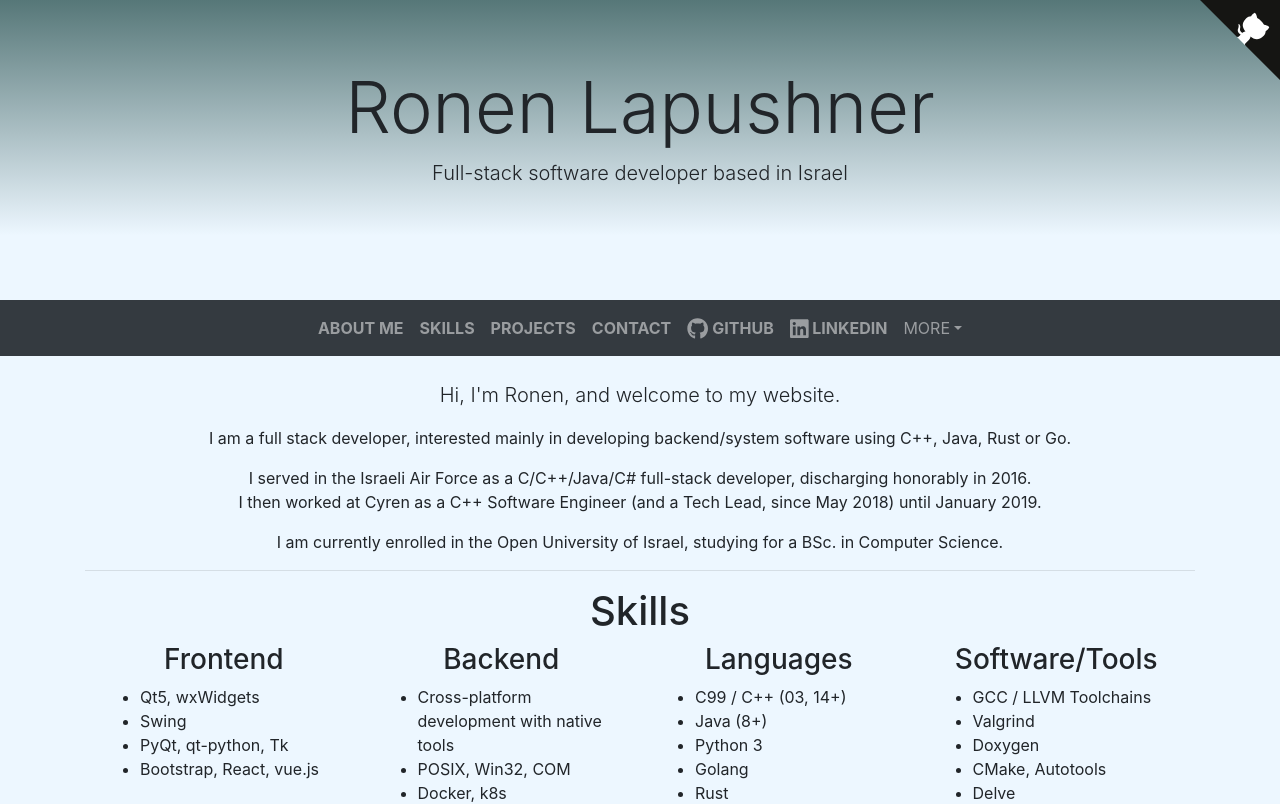
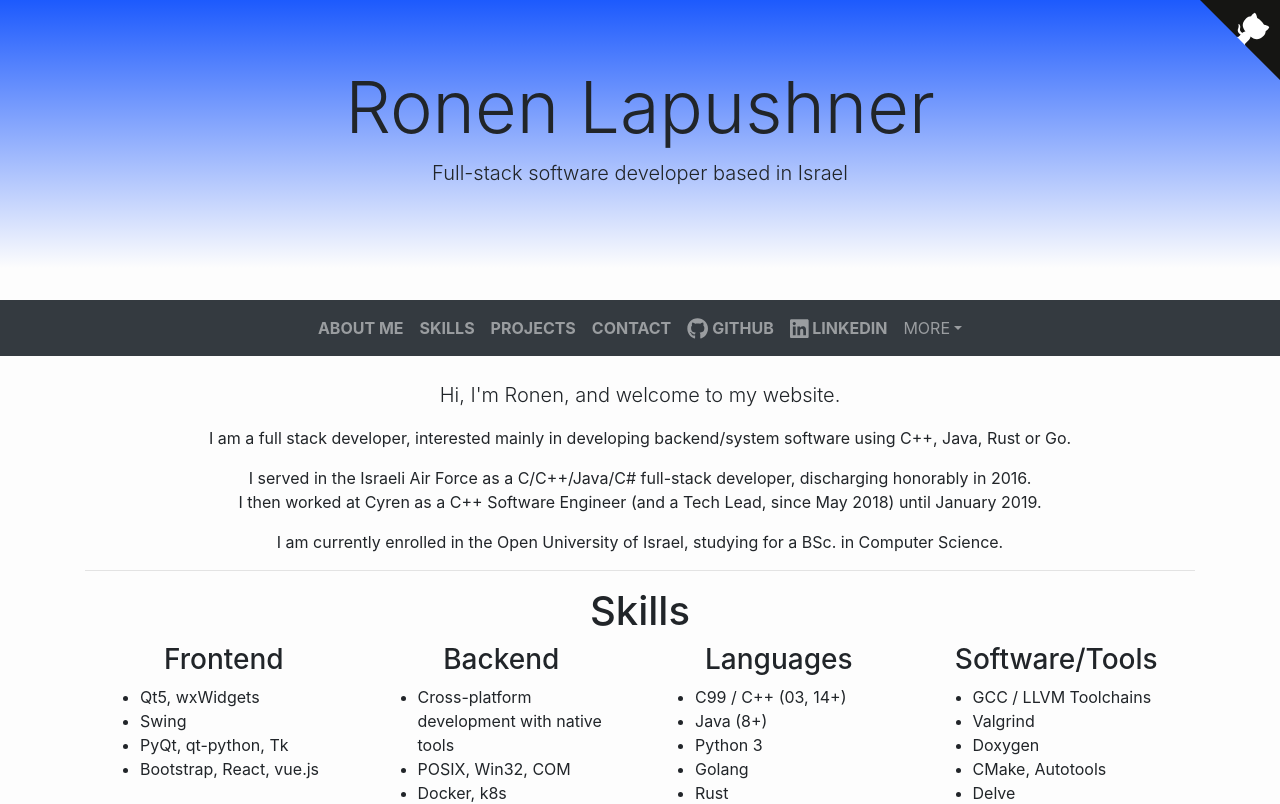
Before and after one commit to ronen25/ronen.xyz, a Vue app in the folder website/: page / in a window 1280 px wide. Shown: the top 804 px of the page. Built offline with nearby package versions, Linux system fonts and the light colour scheme; no server answers.

Commit message:
Changed color theme

```diff
--- a/website/src/App.vue
+++ b/website/src/App.vue
@@ -39,6 +39,6 @@ export default {
 
 <style>
 body {
-  background: rgba(237, 247, 255, 1)!important;
+  background: #fdfdfd !important;
 }
 </style>
--- a/website/src/components/Header.vue
+++ b/website/src/components/Header.vue
@@ -84,11 +84,11 @@ export default {
 
 <style scoped>
 #jumbotron {
-  background: rgb(237, 247, 255);
+  background: rgb(29, 90, 253);
   background: linear-gradient(
-    0deg,
-    rgba(237, 247, 255, 1) 12%,
-    rgba(86, 119, 120, 1) 100%
+    180deg,
+    rgba(29, 90, 253, 1) 0%,
+    rgba(253, 253, 253, 1) 100%
   );
 }
 </style>
```
